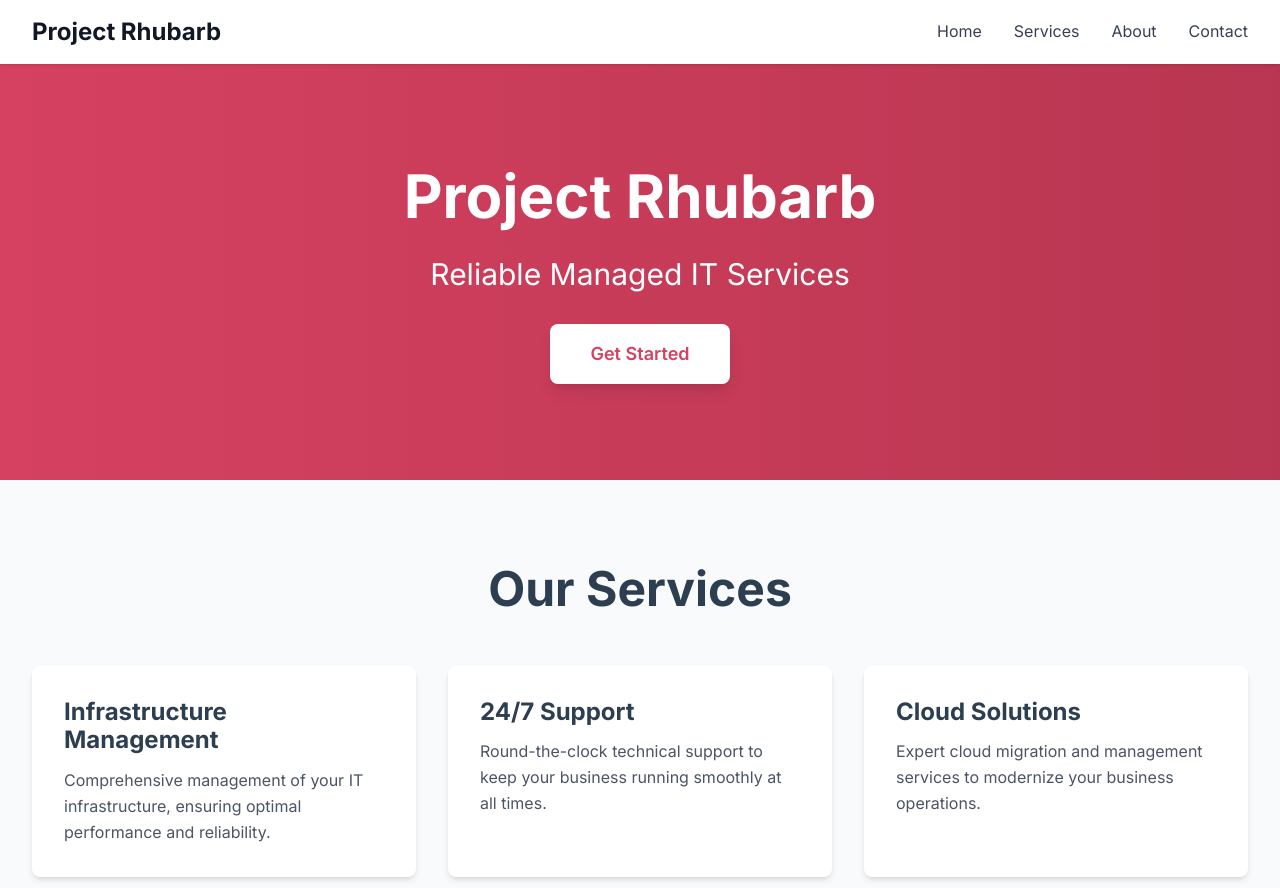
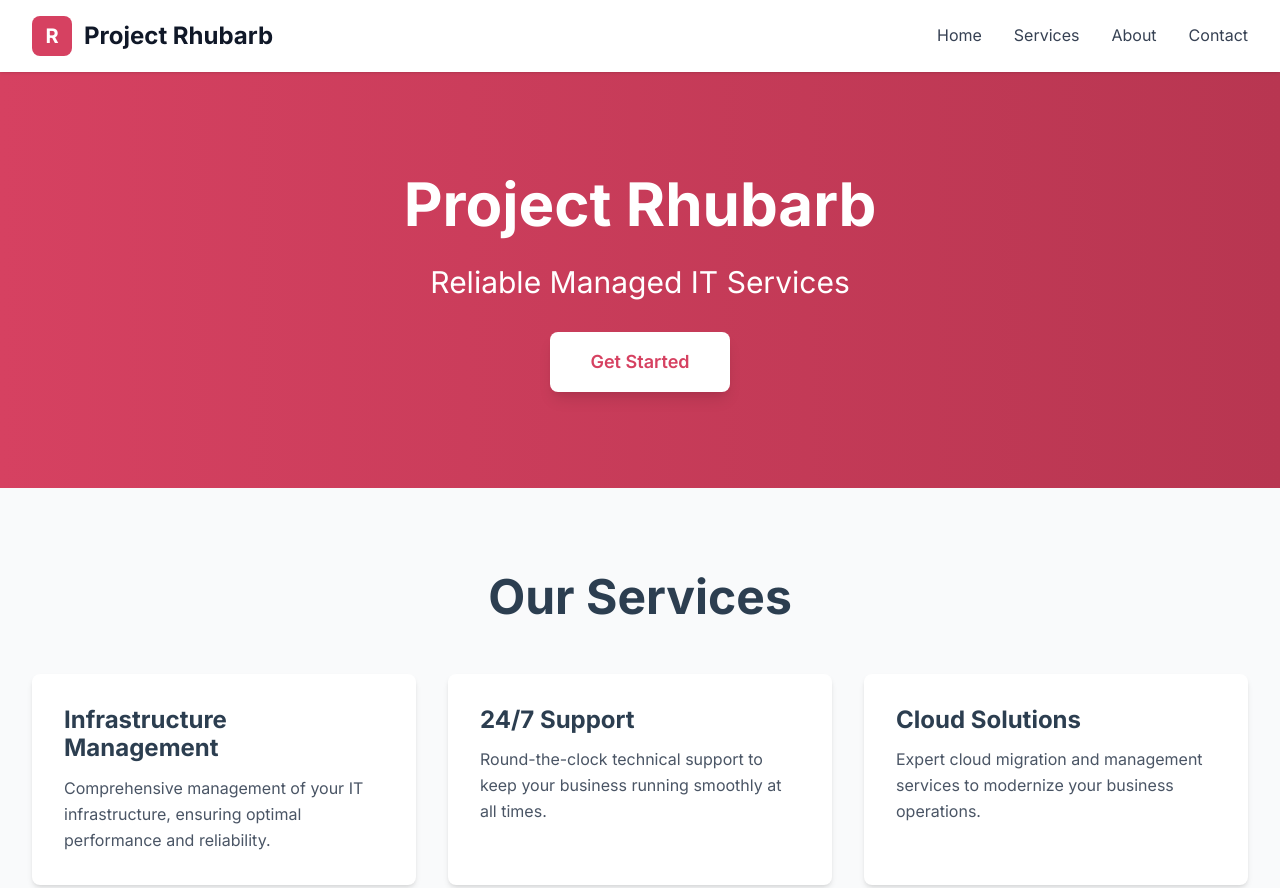
Before and after one commit to beezly/company-website, an Astro site: page / in a window 1280 px wide. Shown: the top 888 px of the page. Built offline with nearby package versions, Linux system fonts and the light colour scheme; Astro itself is replaced by a stand-in of ours.

Commit message:
Add brand logo icon to header and update favicon

```diff
--- a/src/components/Header.astro
+++ b/src/components/Header.astro
@@ -16,9 +16,15 @@ const navLinks = [
   <nav class="container mx-auto px-4 sm:px-6 lg:px-8 py-3 md:py-4">
     <div class="flex items-center justify-between">
       <!-- Company Name / Logo -->
-      <div class="text-lg sm:text-xl md:text-2xl font-bold text-gray-900">
-        <a href={`${base}/`} class="hover:text-brand-primary transition-colors">
-          {siteConfig.companyName}
+      <div class="flex items-center gap-3">
+        <a href={`${base}/`} class="flex items-center gap-2 sm:gap-3 hover:opacity-80 transition-opacity group">
+          <!-- Logo Icon -->
+          <div class="h-8 w-8 sm:h-10 sm:w-10 bg-brand-primary rounded-lg flex items-center justify-center flex-shrink-0">
+            <span class="text-white font-bold text-lg sm:text-xl">R</span>
+          </div>
+          <span class="text-lg sm:text-xl md:text-2xl font-bold text-gray-900 group-hover:text-brand-primary transition-colors">
+            {siteConfig.companyName}
+          </span>
         </a>
       </div>
 
```
Also changed, not shown: public/favicon.svg.
